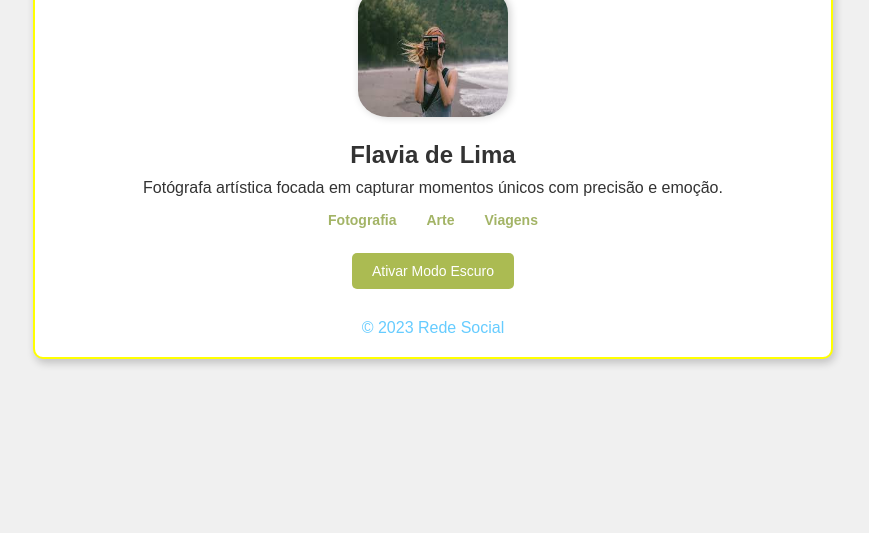
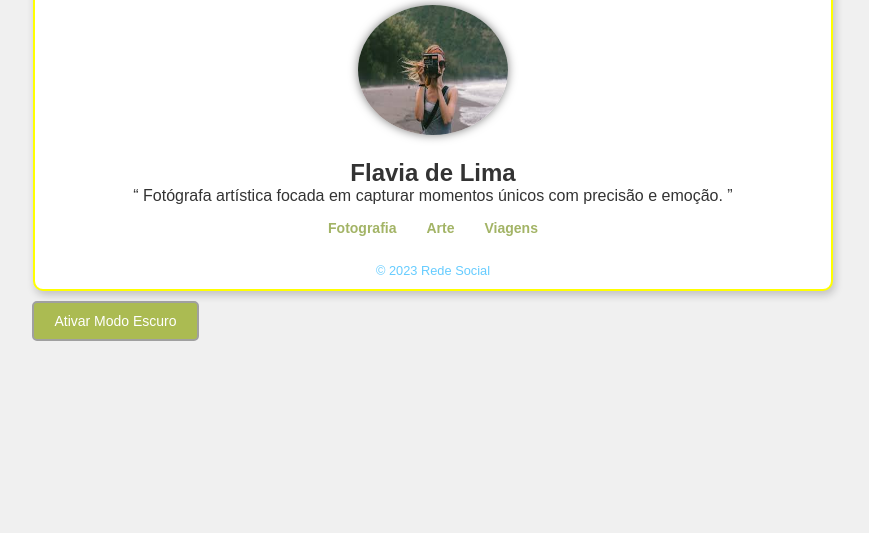
Before and after one commit to Pablorpg/PaginaPerfil, a plain HTML site: page index.html in a window 1280 px wide. Shown: the part 267-800 px from the top of the page, without its empty margins (207-1076 px from the left). Drawn offline with Linux system fonts and the light colour scheme.

Commit message:
Add files via upload

```diff
--- a/index.html
+++ b/index.html
@@ -16,10 +16,10 @@
         <img class="fotoPerfil" src="images.jpeg" alt="Imagem de Perfil" />
         <h2>Flavia de Lima</h2>
 
-        <p class="descricao">
+        <q class="descricao">
           Fotógrafa artística focada em capturar momentos únicos com precisão e
           emoção.
-        </p>
+        </q>
 
         <ul class="interesse">
           <li>Fotografia</li>
@@ -27,7 +27,6 @@
           <li>Viagens</li>
         </ul>
 
-        <button id="mudarModo" class="mudarModo">Ativar Modo Escuro</button>
       </main>
 
       <footer>
@@ -35,6 +34,8 @@
       </footer>
     </div>
 
+    <button id="mudarModo" class="mudarModo">Ativar Modo Escuro</button>
+
     <script src="script.js"></script>
   </body>
 </html>
--- a/style.css
+++ b/style.css
@@ -1,7 +1,7 @@
 * {
   margin: 0;
   padding: 0;
-
+  box-sizing: border-box;
   font-family: Arial, sans-serif;
 }
 
@@ -11,9 +11,11 @@ body {
   margin: 0;
   padding: 0;
   display: flex;
+  flex-direction: column;
   justify-content: center;
   align-items: center;
   height: 100vh;
+  transition: 0.4s;
 }
 
 .container {
@@ -22,7 +24,7 @@ body {
   background-color: #ffffff;
   border-radius: 10px;
   box-shadow: 2px 4px 8px rgba(0, 0, 0, 0.2);
-  padding: 20px;
+  padding: 20px 20px 10px 20px;
   border: 2px solid yellow;
   box-sizing: border-box;
   text-align: center;
@@ -32,10 +34,10 @@ body {
   margin-top: 20px;
   margin-bottom: 20px;
   width: 150px;
-  border-radius: 20%;
+  border-radius: 100%;
   cursor: pointer;
   height: 130px;
-  box-shadow: 2px 0px 8px rgba(0, 0, 0, 0.2);
+  box-shadow: 0px 0px 10px rgba(0, 0, 0, 0.5);
 }
 
 .descricao {
@@ -61,13 +63,15 @@ body {
 
 .mudarModo {
   padding: 10px 20px;
-  margin-top: 20px;
+  margin-top: 10px;
+  margin-right: 635px;
   font-size: 14px;
-  border: none;
+  border: 2px solid rgb(160, 160, 160);
   border-radius: 5px;
   background-color: rgb(171, 187, 82);
   color: white;
   cursor: pointer;
+  transition: background-color 0.5s ease;
 }
 
 .mudarModo:hover {
@@ -75,19 +79,19 @@ body {
 }
 
 a {
+  font-size: 0.8rem;
   text-decoration: none;
   color: rgb(102, 204, 255);
 }
 
 footer {
-  margin-top: 30px;
+  margin-top: 20px;
 }
-
-
 
 .modoEscuro {
   background-color: rgb(51, 51, 51);
   color: white;
+  transition: 0.4s;
 }
 
 .modoEscuro .container {
@@ -101,6 +105,7 @@ footer {
 
 .modoEscuro .mudarModo {
   background-color: rgb(85, 85, 85);
+  margin-right: 611px;
 }
 
 .modoEscuro .mudarModo:hover {
```
